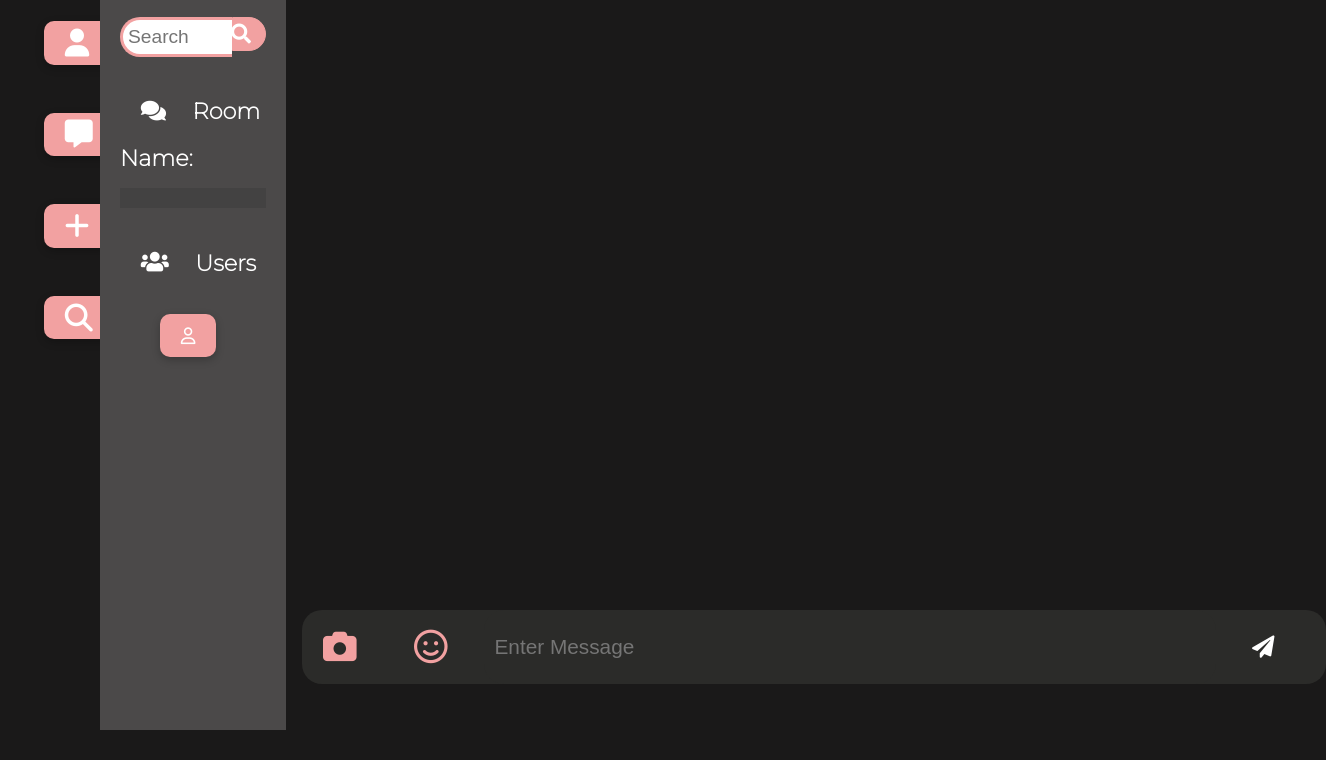
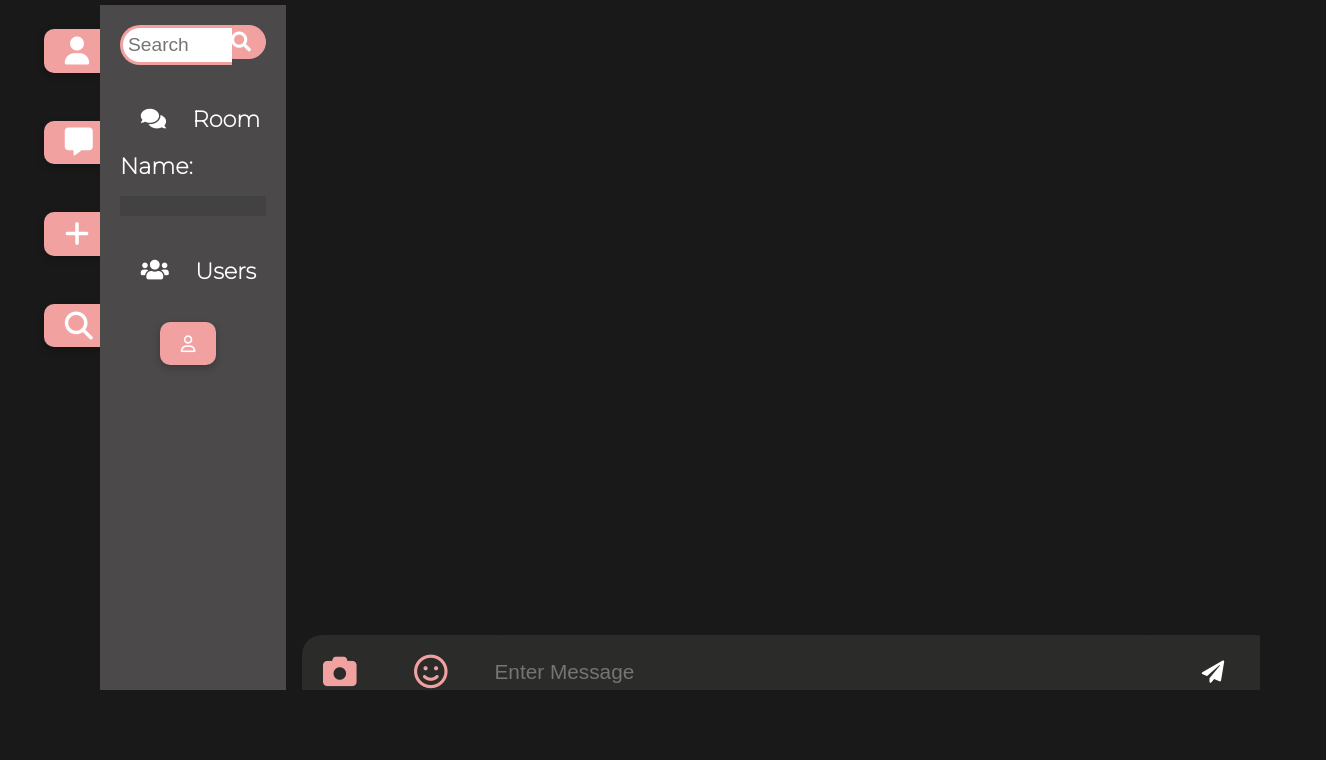
Before and after one commit to yaashnaa/Live-Chat-App, a website: page public/chat.html in a window 1280 px wide. Shown: the part 100-860 px from the top of the page, 1326 px wide, since content can reach past the window. After the commit the page ends 820 px from the top, so only its background shows below. Drawn offline with nearby package versions, Linux system fonts and the light colour scheme; no server answers.

Commit message:
fixed styling

```diff
--- a/public/chat.html
+++ b/public/chat.html
@@ -6,6 +6,8 @@
       src="https://kit.fontawesome.com/4737a162b6.js"
       crossorigin="anonymous"
     ></script>
+    <link href="https://unpkg.com/aos@2.3.1/dist/aos.css" rel="stylesheet">
+    <script src="https://unpkg.com/aos@2.3.1/dist/aos.js"></script>
     <link rel="preconnect" href="https://fonts.googleapis.com" />
     <link rel="preconnect" href="https://fonts.gstatic.com" crossorigin />
     <link
@@ -26,8 +28,8 @@
   <body>
     <div class="chat-container">
       <header class="chat-header">
-        <div class="header">
-          <div class="logo">
+        <div class="header" data-aos="fade-down">
+          <div class="logo" >
             <div>
               <i
                 class="fa-brands fa-rocketchat fa-lg"
@@ -67,7 +69,7 @@
             </div>
           </div>
         </div>
-        <div class="chat-sidebar">
+        <div class="chat-sidebar" data-aos="fade-right">
           <div class="wrap">
             <div class="search">
               <input type="text" class="searchTerm" placeholder="Search" />
@@ -81,7 +83,7 @@
           <h3><i class="fas fa-users" style="background-color: transparent; box-shadow: none; border: none; margin-right: 0;"></i> Users</h3>
           <ul id="users"> <i class="fa-regular fa-user fa-sm" style="color: #ffffff;"></i></ul>
         </div>
-        <div class="cont">
+        <div class="cont" data-aos="fade-left" data-aos-duration="1000">
           <div class="chat-messages"></div>
           <div class="chat-form-container">
 
@@ -111,6 +113,9 @@
       integrity="sha256-TDxXjkAUay70ae/QJBEpGKkpVslXaHHayklIVglFRT4="
       crossorigin="anonymous"
     ></script>
+    <script>
+      AOS.init();
+    </script>
     <script src="/socket.io/socket.io.js"></script>
     <script src="js/main.js"></script>
   </body>
--- a/public/css/style.css
+++ b/public/css/style.css
@@ -96,7 +96,7 @@ header .btn {
 /* Chat Page */
 
 .chat-container {
-  height: 100vh;
+  height: 95vh;
   background: #1a1919;
   margin: 30px auto;
   overflow: hidden;
@@ -120,6 +120,7 @@ header .btn {
   height: 100vh;
   color: black;
   font-size: 1.4rem;
+  margin-top: 1vh;
 }
 
 .chat-sidebar {
@@ -182,12 +183,13 @@ header .btn {
 .chat-form-container {
   position: absolute;
   bottom: 0;
-  width: 80%;
+  width: 100%;
   /* padding: 20px 30px; */
-  margin-bottom: 2rem;
+
   background-color: #2b2b29;
   border-radius: 20px;
   margin: 2vh;
+  margin-bottom: 12vh;
 }
 
 .chat-form-container form {
```
Also changed, not shown: public/index.html (+5 -0 lines).
